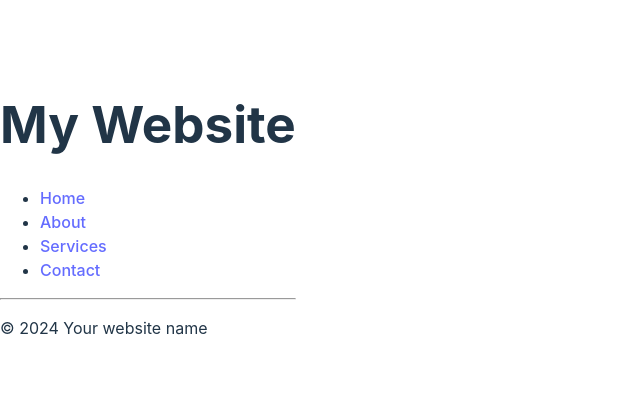
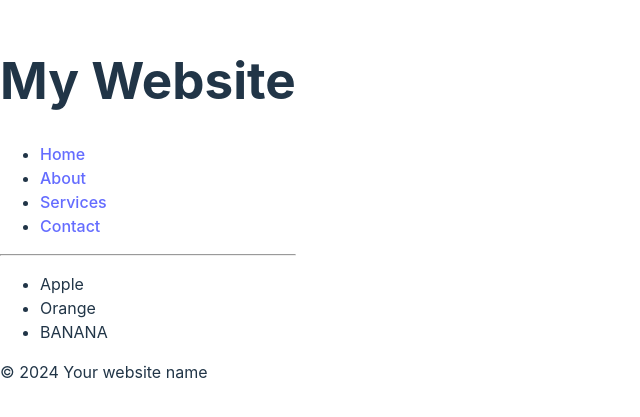
Before and after one commit to Ay-dotcode/Bro-code, a React (Vite) app: page / in a window 1280 px wide. Shown: the part 191-608 px from the top of the page, without its empty margins (0-640 px from the left). Built offline with nearby package versions, Linux system fonts and the light colour scheme.

Commit message:
intro to react

```diff
--- a/src/components/Food.jsx
+++ b/src/components/Food.jsx
@@ -1,7 +1,15 @@
 function Food(){
+
+    const food1 = "Orange";
+    const food2 = "Banana";
+
     return (
-        <div></div>
-    );
+        <ul>
+            <li>Apple</li>
+            <li>{food1}</li>
+            <li>{food2.toUpperCase()}</li>
+        </ul>
+            );
 }
 
 export default Food;
```
